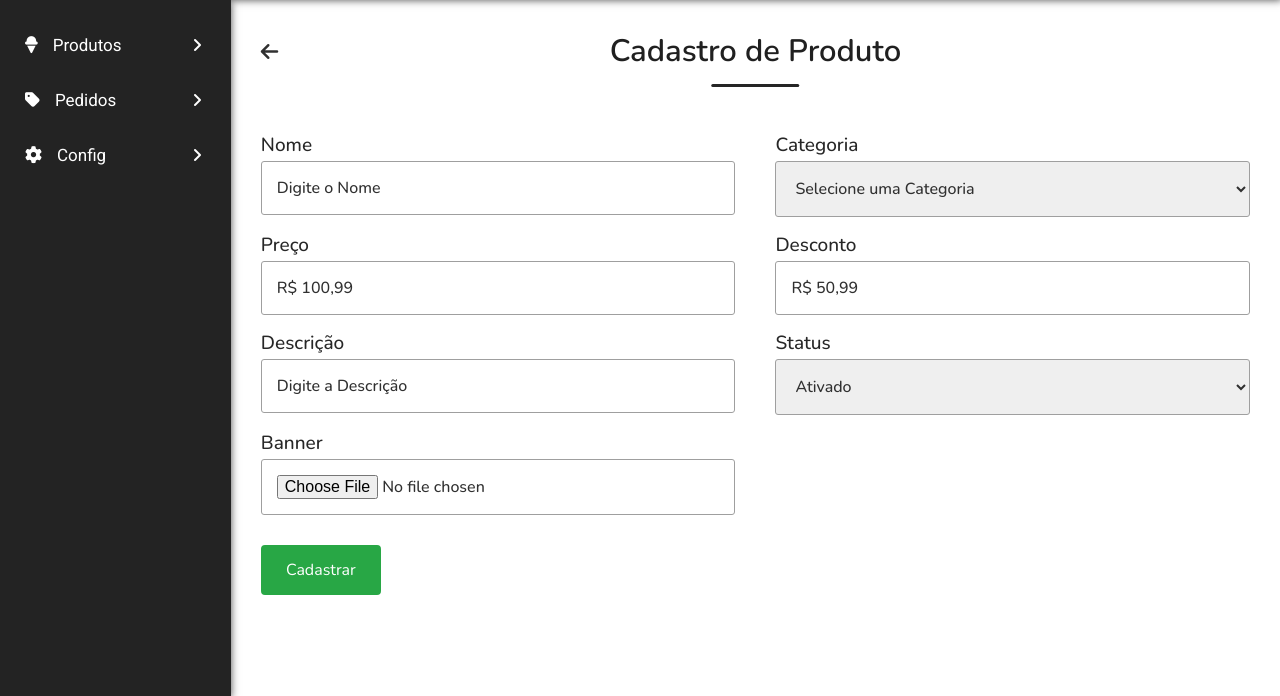
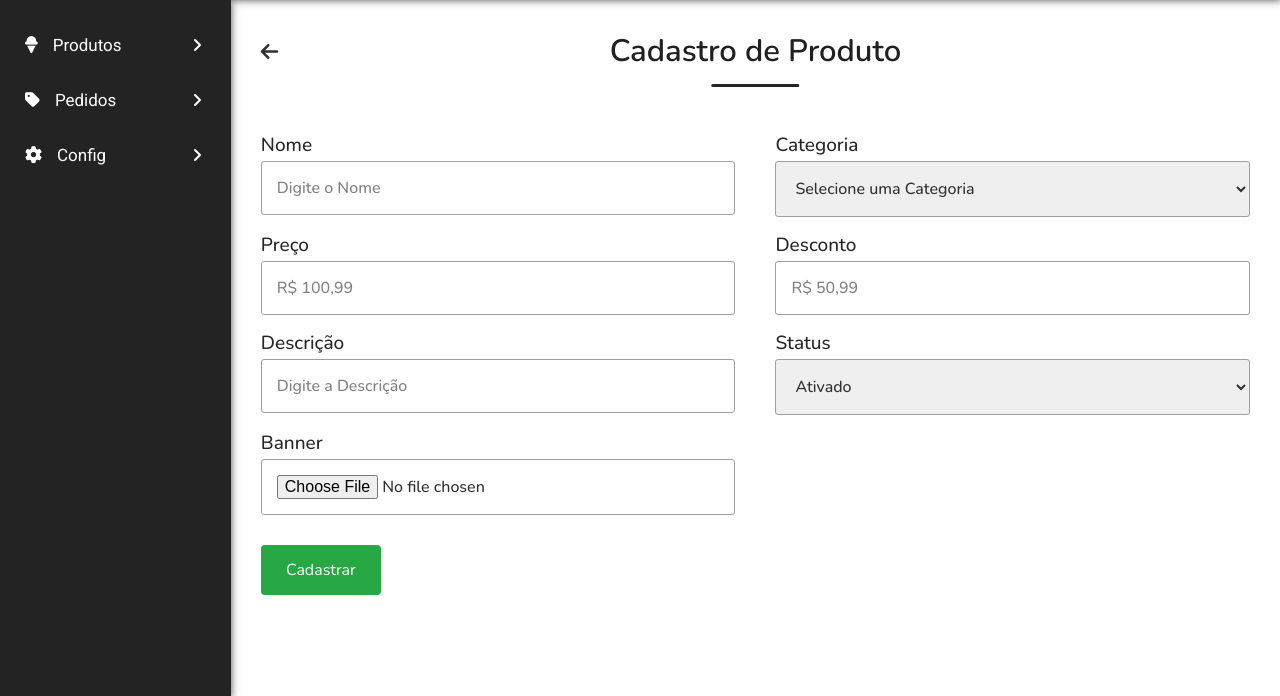
Before and after one commit to ojulio-dev/flashfood, a PHP site: page /ecommerce/?page=item&action=create in a window 1280 px wide. Shown: the part 104-800 px from the top of the page. Run offline with PHP 8.4, Linux system fonts and the light colour scheme; data that the repository does not hold is empty; some libraries are stand-ins or nearby versions.

Commit message:
Updated item/create.php

```diff
--- a/dashboard/assets/css/item/products/create.css
+++ b/dashboard/assets/css/item/products/create.css
@@ -69,7 +69,7 @@
 }
 
 .products-create input::placeholder {
-    color: #303030;
+    color: #818181;
 }
 
 .main-create-form input[type=submit] {
```
